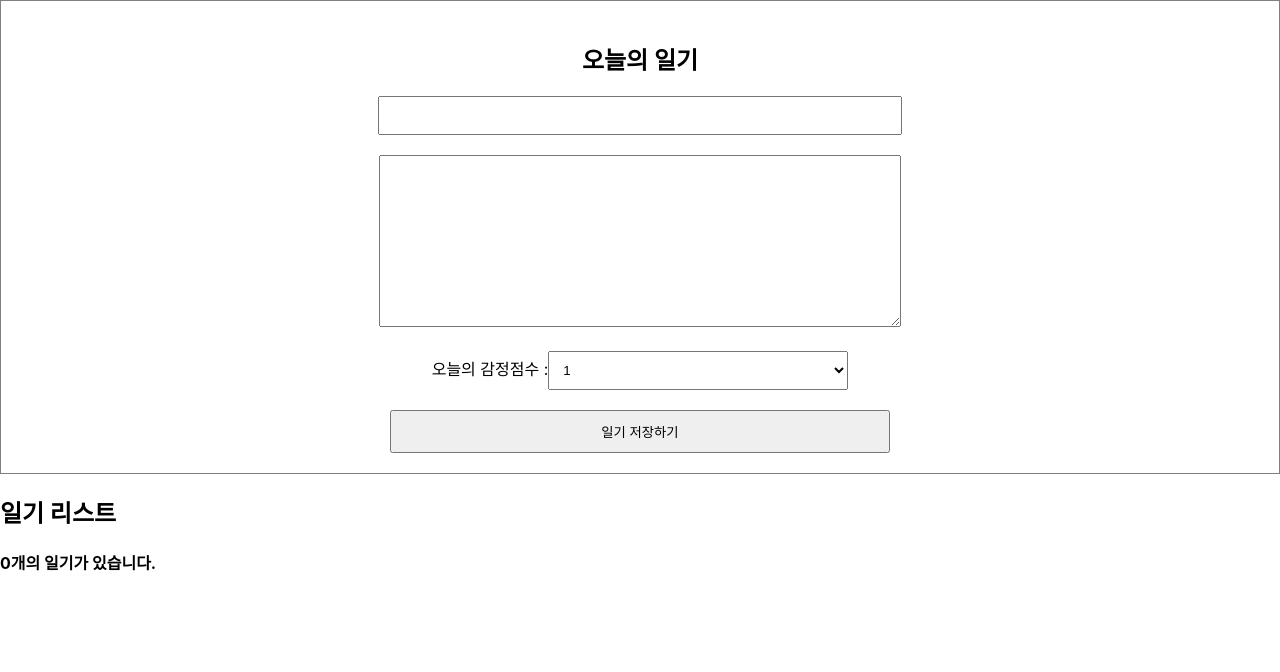
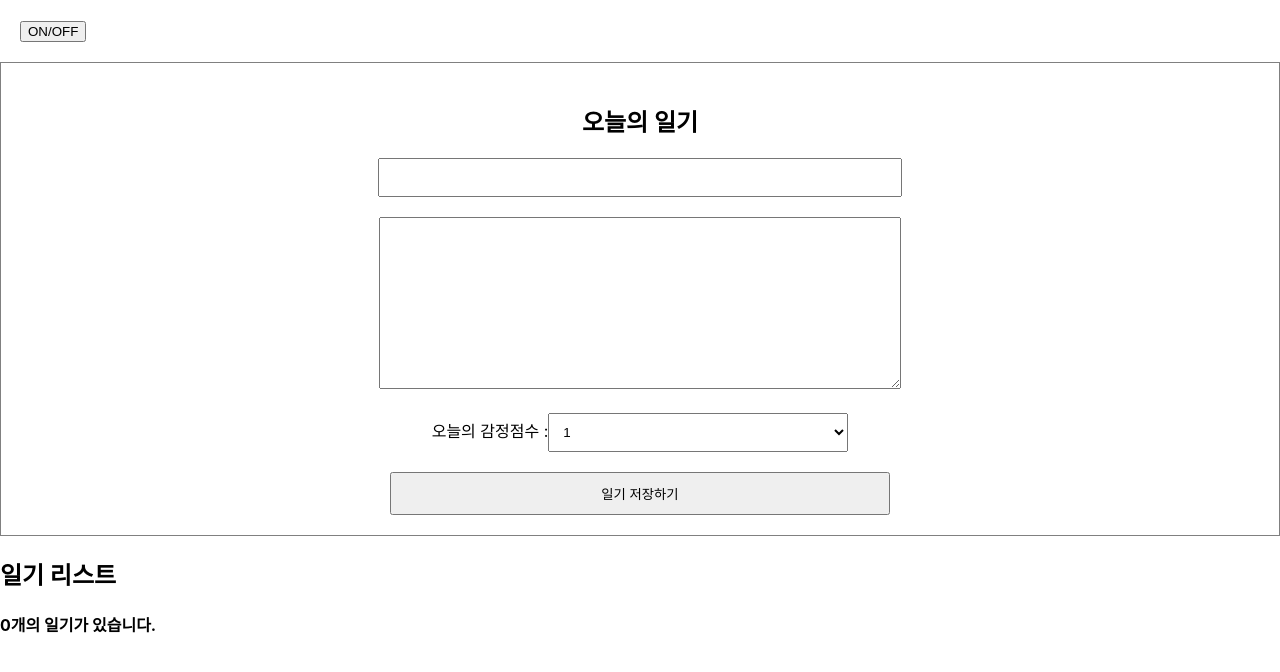
Before and after one commit to BrokenMental/JS-Udemy-React-example, a React (Create React App) app in the folder REACT-SIMPLEDIARY/: page / in a window 1280 px wide. Shown: the top 672 px of the page. Built offline with nearby package versions, Linux system fonts and the light colour scheme.

Commit message:
useEffect 사용법 추가, StrictMode 태그 주석처리

```diff
--- a/REACT-SIMPLEDIARY/src/App.js
+++ b/REACT-SIMPLEDIARY/src/App.js
@@ -2,6 +2,7 @@
 import "./App.css";
 import DiaryEditor from "./DiaryEditor";
 import DiaryList from "./DiaryList";
+import LifeCycle from "./LifeCycle";
 
 // const dummyList = [
 //   {
@@ -65,6 +66,7 @@
 
   return (
     <div className="App">
+      <LifeCycle />
       <DiaryEditor onCreate={onCreate} />
       <DiaryList onEdit={onEdit} onRemove={onRemove} diaryList={data} />
     </div>
--- /dev/null
+++ b/REACT-SIMPLEDIARY/src/LifeCycle.js
@@ -0,0 +1,64 @@
+import React, { useEffect, useState } from "react";
+
+//한 js안에 여러개의 컴포넌트 생성 가능
+const UnmountTest = () => {
+  useEffect(() => {
+    console.log("Mount!");
+
+    //useEffect에 함수를 return하면 unmount 시 실행
+    return () => {
+      console.log("Unmount!");
+    };
+  }, []);
+
+  return <div>UnmountTest Testing Component</div>;
+};
+
+const LifeCycle = () => {
+  const [isVisible, setIsVisible] = useState(false);
+  const toggle = () => setIsVisible(!isVisible);
+
+  /*
+  const [count, setCount] = useState(0);
+  const [text, setText] = useState("");
+
+  useEffect(() => {
+    console.log("Mount");
+  }, []); //Mount 시점에 실행
+
+  useEffect(() => {
+    console.log("Update");
+  }); //Update 시점에 실행
+
+  useEffect(() => {
+      console.log(`count is update : ${count}`);
+      if (count > 5) {
+          alert('count가 5가 넘음, 1로 초기화 됨');
+          setCount(1);
+      }
+  }, [count]); //두번째 인자(count)가 업데이트 될 때 실행
+
+  useEffect(() => {
+    console.log(`text is update : ${text}`);
+  }, [text]); //두번째 인자(text)가 업데이트 될 때 실행
+  */
+
+  return (
+    <div style={{ padding: 20 }}>
+      {/*
+      <div>
+        {count}
+        <button onClick={() => setCount(count + 1)}>+</button>
+      </div>
+      <div>
+        <input value={text} onChange={(e) => setText(e.target.value)} />
+      </div>
+      */}
+      <button onClick={toggle}>ON/OFF</button>
+      {/* 뒤의 Component는 true이기 때문에 isVisible의 값으로 출력이 결정됨 */}
+      {isVisible && <UnmountTest />}
+    </div>
+  );
+};
+
+export default LifeCycle;
--- a/REACT-SIMPLEDIARY/src/index.js
+++ b/REACT-SIMPLEDIARY/src/index.js
@@ -6,9 +6,10 @@
 
 const root = ReactDOM.createRoot(document.getElementById('root'));
 root.render(
-  <React.StrictMode>
+  //App 컴포넌트가 React.StrictMode로 감싸져있으면 useEffect가 두 번 실행되는 문제 발생
+  // <React.StrictMode>
+  // </React.StrictMode>
     <App />
-  </React.StrictMode>
 );
 
 // If you want to start measuring performance in your app, pass a function
```
